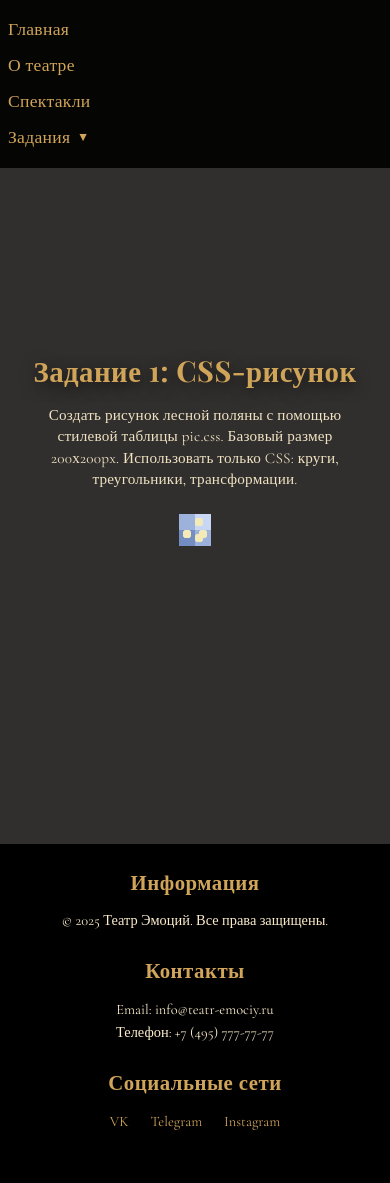
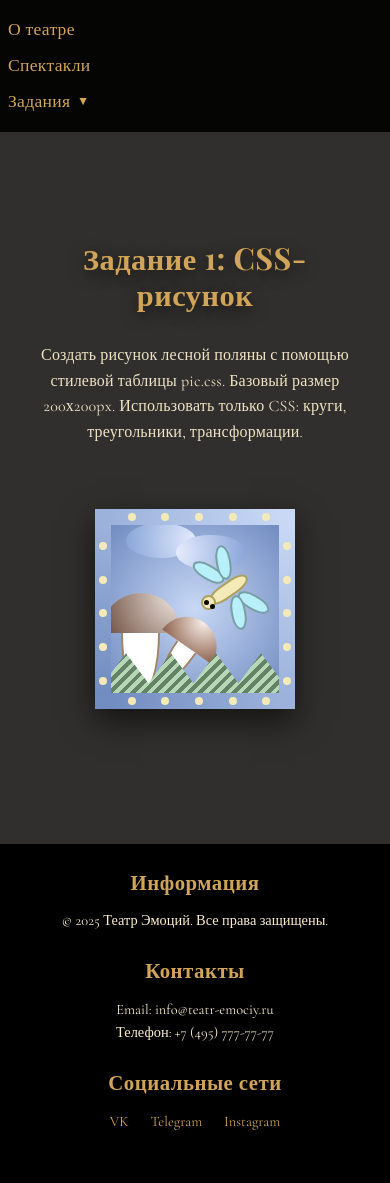
Before and after one commit to MAAnuta/my-site, a PHP site: page /task1.html in a window 390 px wide. Shown: the part 76-1259 px from the top of the page. Run offline with PHP 8.4, Linux system fonts and the light colour scheme.

Commit message:
Почистила

```diff
--- a/at-the-bottom.html
+++ b/at-the-bottom.html
@@ -54,9 +54,7 @@
         <p><strong>Жанр:</strong> Социальная драма</p>
       </div>
 
-      <!-- Аккордеон -->
       <div class="accordion">
-        <!-- Раздел "О спектакле" -->
         <div class="accordion-item">
           <button class="accordion-header" aria-label="Развернуть/свернуть раздел О спектакле">О спектакле</button>
           <div class="accordion-content">
@@ -68,7 +66,6 @@
           </div>
         </div>
 
-        <!-- Раздел "В ролях" -->
         <div class="accordion-item">
           <button class="accordion-header" aria-label="Развернуть/свернуть раздел В ролях">В ролях</button>
           <div class="accordion-content">
@@ -92,7 +89,6 @@
           </div>
         </div>
 
-        <!-- Раздел "Где нас найти" -->
         <div class="accordion-item">
           <button class="accordion-header" aria-label="Развернуть/свернуть раздел Где нас найти">Где нас найти</button>
           <div class="accordion-content">
--- a/don-juan.html
+++ b/don-juan.html
@@ -54,9 +54,7 @@
       <p><strong>Жанр:</strong> Трагикомедия</p>
     </div>
 
-    <!-- Аккордеон -->
     <div class="accordion">
-      <!-- Раздел "О спектакле" -->
       <div class="accordion-item">
         <button class="accordion-header" aria-label="Развернуть/свернуть раздел О спектакле">О спектакле</button>
         <div class="accordion-content">
@@ -66,7 +64,6 @@
         </div>
       </div>
 
-      <!-- Раздел "В ролях" -->
       <div class="accordion-item">
         <button class="accordion-header" aria-label="Развернуть/свернуть раздел В ролях">В ролях</button>
         <div class="accordion-content">
@@ -83,7 +80,6 @@
         </div>
       </div>
 
-      <!-- Раздел "Где нас найти" -->
       <div class="accordion-item">
         <button class="accordion-header" aria-label="Развернуть/свернуть раздел Где нас найти">Где нас найти</button>
         <div class="accordion-content">
--- a/honest-woman.html
+++ b/honest-woman.html
@@ -54,9 +54,7 @@
             <p><strong>Жанр:</strong> Политическая драма</p>
         </div>
 
-        <!-- Аккордеон -->
         <div class="accordion">
-            <!-- Раздел "О спектакле" -->
             <div class="accordion-item">
                 <button class="accordion-header" aria-label="Развернуть/свернуть раздел О спектакле">О спектакле</button>
                 <div class="accordion-content">
@@ -67,7 +65,6 @@
                 </div>
             </div>
 
-            <!-- Раздел "В ролях" -->
             <div class="accordion-item">
                 <button class="accordion-header" aria-label="Развернуть/свернуть раздел В ролях">В ролях</button>
                 <div class="accordion-content">
@@ -85,7 +82,6 @@
                 </div>
             </div>
 
-            <!-- Раздел "Где нас найти" -->
             <div class="accordion-item">
                 <button class="accordion-header" aria-label="Развернуть/свернуть раздел Где нас найти">Где нас найти</button>
                 <div class="accordion-content">
--- a/index.html
+++ b/index.html
@@ -9,7 +9,7 @@
   <link href="https://fonts.googleapis.com/css2?family=Playfair+Display:wght@700&family=Roboto&display=swap" rel="stylesheet">
   <link href="https://fonts.googleapis.com/css2?family=Playfair+Display:wght@400;500;600;700&family=Cormorant+Garamond:wght@300;400;500;600;700&display=swap" rel="stylesheet">
 </head>
-<body id="top">
+<body>
 <header>
   <a href="index.html" class="logo-link">
     <div class="logo">
@@ -27,7 +27,6 @@
   </a>
   <nav>
     <ul>
-      <li><a href="#top">Главная</a></li>
       <li><a href="#about">О театре</a></li>
       <li><a href="#shows">Спектакли</a></li>
       <li class="dropdown">
@@ -36,7 +35,6 @@
           <li><a href="task1.html">Задание 1</a></li>
           <li><a href="task2.html">Задание 2</a></li>
           <li><a href="task3.html">Задание 3</a></li>
-          <li><a href="kursovaya.html">Курсовая</a></li>
         </ul>
       </li>
     </ul>
@@ -44,7 +42,6 @@
 </header>
 
 <main>
-  <!-- HERO С КОЛОННАМИ -->
   <div class="hero-wrapper">
     <div class="column column-left"><div class="base"></div></div>
     <div class="column column-right"><div class="base"></div></div>
@@ -67,7 +64,6 @@
     <p>От классики до современных постановок — для истинных ценителей.</p>
 
     <div class="shows-grid">
-      <!-- 6 КАРТОЧЕК — 2 строки по 3 -->
       <div class="show-item" data-slug="optimistic-tragedy">
         <div class="show-front"><h3>Оптимистическая трагедия</h3><h3>Прощальный бал</h3></div>
         <div class="show-back">
--- a/notes-of-a-young-doctor.html
+++ b/notes-of-a-young-doctor.html
@@ -54,9 +54,7 @@
       <p><strong>Премьера:</strong> 30 апреля 2016 года</p>
     </div>
 
-    <!-- Аккордеон -->
     <div class="accordion">
-      <!-- Раздел "О спектакле" -->
       <div class="accordion-item">
         <button class="accordion-header">О спектакле</button>
         <div class="accordion-content">
@@ -65,7 +63,6 @@
         </div>
       </div>
 
-      <!-- Раздел "В ролях" -->
       <div class="accordion-item">
         <button class="accordion-header">В ролях</button>
         <div class="accordion-content">
@@ -75,7 +72,6 @@
         </div>
       </div>
 
-      <!-- Раздел "Где нас найти" -->
       <div class="accordion-item">
         <button class="accordion-header">Где нас найти</button>
         <div class="accordion-content">
--- a/resurrection.html
+++ b/resurrection.html
@@ -54,9 +54,7 @@
       <p><strong>Жанр:</strong> Философская драма</p>
     </div>
 
-    <!-- Аккордеон -->
     <div class="accordion">
-      <!-- Раздел "О спектакле" -->
       <div class="accordion-item">
         <button class="accordion-header" aria-label="Развернуть/свернуть раздел О спектакле">О спектакле</button>
         <div class="accordion-content">
@@ -64,7 +62,6 @@
         </div>
       </div>
 
-      <!-- Раздел "В ролях" -->
       <div class="accordion-item">
         <button class="accordion-header" aria-label="Развернуть/свернуть раздел В ролях">В ролях</button>
         <div class="accordion-content">
@@ -80,7 +77,6 @@
         </div>
       </div>
 
-      <!-- Раздел "Где нас найти" -->
       <div class="accordion-item">
         <button class="accordion-header" aria-label="Развернуть/свернуть раздел Где нас найти">Где нас найти</button>
         <div class="accordion-content">
--- a/style.css
+++ b/style.css
@@ -263,8 +263,8 @@ nav .dropdown-menu a:hover {
 .hero-text h1 {
     cursor: pointer;
     transition: color 0.3s, text-decoration 0.3s;
-    position: relative; /* Обеспечиваем, что заголовок выше других элементов */
-    z-index: 10; /* Выше .hero-overlay */
+    position: relative;
+    z-index: 10;
 }
 
 .hero-text h1:hover {
@@ -272,14 +272,12 @@ nav .dropdown-menu a:hover {
     text-shadow: 0 0 2px rgba(208, 164, 89, 0.5), 0 0 4px rgba(208, 164, 89, 0.3);
 }
 
-/* Убедимся, что .hero-overlay не блокирует клики */
 .hero-overlay {
-    pointer-events: none; /* Отключаем взаимодействие с оверлеем */
+    pointer-events: none;
 }
 
 /* Колонны */
 .hero-wrapper { position: relative; width: 100%; margin-top: 5em; overflow: hidden; }
-/*.hero-content-wrapper { position: relative; z-index: 3; pointer-events: none; }*/
 
 .column {
     position: absolute;
@@ -507,7 +505,6 @@ section p {
 }
 #shows { padding-bottom: 7.5em; }
 
-/* Анимация появления */
 .reveal {
     opacity: 0;
     transform: translateY(3.125em);
@@ -568,7 +565,6 @@ section p {
     transform: translateY(-0.1875em);
     box-shadow: 0 0.5em 1.25em rgba(208,164,89,0.5);
 }
-/*.note { margin-top: 0.9375em; font-size: 0.95rem; opacity: 0.8; }*/
 
 /* Карусель */
 .carousel { position: absolute; inset: 0; overflow: hidden; }
@@ -688,7 +684,6 @@ section p {
 }
 .task-page .hero-wrapper { height: 100%; overflow: hidden; }
 
-/* Дополнительно: Контейнер для центрирования */
 .container {
     max-width: 75em;
     margin: 0 auto;
@@ -751,7 +746,7 @@ section p {
 }
 
 .accordion-content.active {
-    max-height: 500px; /* Установите достаточно большое значение, чтобы вместить содержимое */
+    max-height: 500px;
     padding: 1em;
 }
 
@@ -787,7 +782,6 @@ section p {
 }
 
 /* ================= МОДАЛЬНОЕ ОКНО ДЛЯ ВИДЕО ================= */
-
 .close {
     position: absolute;
     top: -45px;
@@ -831,7 +825,6 @@ section p {
     border: none;
 }
 
-/* Убедимся, что модальное окно правильно отображается */
 #videoModal.modal {
     display: none;
     position: fixed;
@@ -876,14 +869,12 @@ section p {
 /* ================= АДАПТИВНОСТЬ ================= */
 /* Планшеты в альбомной ориентации и маленькие ноутбуки (992px и меньше) */
 @media (max-width: 992px) {
-    /* Сетка спектаклей - 2 колонки вместо 3 */
     .shows-grid {
         grid-template-columns: repeat(2, 1fr);
         gap: 1.5em;
         padding: 1.5em;
     }
 
-    /* Герой-секция */
     .hero-content {
         top: 15%;
         width: 90%;
@@ -898,7 +889,6 @@ section p {
         line-height: 1.4;
     }
 
-    /* Страница спектакля */
     .play-hero {
         min-height: 80vh;
     }
@@ -907,7 +897,6 @@ section p {
         max-width: 90%;
     }
 
-    /* Страница заданий */
     .task-section {
         padding: 1.5em;
     }
@@ -921,7 +910,6 @@ section p {
         line-height: 1.5;
     }
 
-    /* Навигация */
     nav ul {
         padding-inline: 1.5em;
     }
@@ -929,12 +917,10 @@ section p {
         margin: 0 0.5em;
     }
 
-    /* Футер */
     .footer-container {
         padding: 0 1.5em;
     }
 
-    /* Аккордеон */
     .accordion {
         max-width: 90%;
     }
@@ -943,7 +929,6 @@ section p {
         padding: 0.875em 1.25em;
     }
 
-    /* Header для страниц спектаклей */
     .play-page header {
         top: 0.8em;
         padding: 0.9em;
@@ -956,7 +941,6 @@ section p {
 
 /* Планшеты в портретной ориентации и большие телефоны (768px и меньше) */
 @media (max-width: 768px) {
-    /* Навигация - вертикальное меню */
     nav ul {
         flex-direction: column;
         padding-inline: 1em;
@@ -969,13 +953,11 @@ section p {
         padding: 1em 0;
     }
 
-    /* Основной header */
     header {
         padding: 0.8em 1em;
         position: relative;
     }
 
-    /* Герой-секция */
     .hero {
         height: 70vh;
         margin-top: 4em;
@@ -995,18 +977,15 @@ section p {
         line-height: 1.35;
     }
 
-    /* Колонны */
     .column {
         width: 2.2em;
     }
 
-    /* Параллакс секции */
     .parallax {
         min-height: 25em;
         padding-bottom: 4em;
     }
 
-    /* Карусель */
     .carousel-prev, .carousel-next {
         width: 2.8em;
         height: 2.8em;
@@ -1019,7 +998,6 @@ section p {
         right: 0.8em;
     }
 
-    /* Страница спектакля */
     .play-hero h1 {
         font-size: 2.5rem;
         margin-bottom: 0.3em;
@@ -1039,7 +1017,6 @@ section p {
         max-width: 95%;
     }
 
-    /* Выпадающее меню */
     nav .dropdown-menu {
         left: 0;
         transform: translateX(0);
@@ -1061,7 +1038,6 @@ section p {
         transform: none;
     }
 
-    /* Контент спектакля */
     .info-block p, .cast li {
         font-size: 1rem;
         margin: 0.4em 0;
@@ -1071,14 +1047,12 @@ section p {
         line-height: 1.5;
     }
 
-    /* Кнопки */
     .btn-gold {
         padding: 0.8em 1.8em;
         font-size: 0.95rem;
         border-radius: 0.4em;
     }
 
-    /* Футер */
     .footer-container {
         flex-direction: column;
         gap: 1.5em;
@@ -1093,7 +1067,6 @@ section p {
         flex-direction: column;
     }
 
-    /* Страница заданий */
     .task-section {
         padding: 1.25em;
     }
@@ -1121,7 +1094,6 @@ section p {
         margin: 0 auto;
     }
 
-    /* Аккордеон */
     .accordion {
         max-width: 95%;
         margin: 1.5em auto;
@@ -1141,7 +1113,6 @@ section p {
         padding-top: 0;
     }
 
-    /* Header для страниц спектаклей */
     .play-page header {
         top: 0.5em;
         padding: 0.7em;
@@ -1155,7 +1126,6 @@ section p {
         height: 2.4em;
     }
 
-    /* Модальное окно */
     .modal-content {
         margin: 10% auto;
         width: 95%;
@@ -1178,13 +1148,12 @@ section p {
     }
 
     #videoModal .video-container {
-        padding-bottom: 56.25%; /* Сохраняем соотношение */
+        padding-bottom: 56.25%;
     }
 }
 
 /* Телефоны среднего размера (480px и меньше) */
 @media (max-width: 480px) {
-    /* Герой-секция */
     .hero {
         height: 60vh;
         margin-top: 3.5em;
@@ -1205,12 +1174,10 @@ section p {
         letter-spacing: 0.3px;
     }
 
-    /* Колонны */
     .column {
         width: 1.5em;
     }
 
-    /* Сетка спектаклей - 1 колонка */
     .shows-grid {
         grid-template-columns: 1fr;
         gap: 1.25em;
@@ -1221,7 +1188,6 @@ section p {
         margin-bottom: 0.5em;
     }
 
-    /* Страница спектакля */
     .play-hero {
         min-height: 60vh;
         padding: 2.5em 0.5em;
@@ -1238,7 +1204,6 @@ section p {
         padding: 1.25em 0.75em;
     }
 
-    /* Контент */
     .info-block p, .cast li, .description p {
         font-size: 0.95rem;
         line-height: 1.4;
@@ -1250,14 +1215,12 @@ section p {
         padding: 0.3em 0;
     }
 
-    /* Кнопки */
     .btn-gold {
         padding: 0.7em 1.5em;
         font-size: 0.9rem;
         border-radius: 0.3em;
     }
 
-    /* Карусель */
     .carousel-prev, .carousel-next {
         width: 2.5em;
         height: 2.5em;
@@ -1270,7 +1233,6 @@ section p {
         right: 0.5em;
     }
 
-    /* Страница заданий */
     .task-section {
         padding: 1em 0.75em;
     }
@@ -1287,7 +1249,6 @@ section p {
         max-width: 18em;
     }
 
-    /* Аккордеон */
     .accordion-header {
         font-size: 1.3rem;
         padding: 0.7em 0.9em;
@@ -1310,7 +1271,6 @@ section p {
         font-size: 0.95rem;
     }
 
-    /* Header для страниц спектаклей */
     .play-page header {
         top: 0.3em;
         padding: 0.6em;
@@ -1324,7 +1284,6 @@ section p {
         height: 2em;
     }
 
-    /* Футер */
     .footer {
         padding: 1.5em 1em;
     }
@@ -1332,7 +1291,6 @@ section p {
         font-size: 0.9rem;
     }
 
-    /* Модальное окно */
     .modal-content {
         margin: 15% auto;
         width: 98%;
@@ -1357,7 +1315,6 @@ section p {
 
 /* Маленькие телефоны (360px и меньше) */
 @media (max-width: 360px) {
-    /* Герой-секция */
     .hero {
         height: 55vh;
         margin-top: 3em;
@@ -1375,12 +1332,10 @@ section p {
         line-height: 1.3;
     }
 
-    /* Колонны */
     .column {
         width: 1.2em;
     }
 
-    /* Страница спектакля */
     .play-hero {
         min-height: 55vh;
         padding: 2em 0.4em;
@@ -1395,18 +1350,15 @@ section p {
         padding: 1em 0.5em;
     }
 
-    /* Контент */
     .info-block p, .cast li, .description p {
         font-size: 0.9rem;
     }
 
-    /* Кнопки */
     .btn-gold {
         padding: 0.6em 1.2em;
         font-size: 0.85rem;
     }
 
-    /* Сетка спектаклей */
     .shows-grid {
         gap: 1em;
         padding: 1em 0.75em;
@@ -1418,7 +1370,6 @@ section p {
         padding: 10em 0.8em 0.8em;
     }
 
-    /* Страница заданий */
     .task-section {
         padding: 0.8em 0.5em;
     }
@@ -1435,7 +1386,6 @@ section p {
         max-width: 16em;
     }
 
-    /* Аккордеон */
     .accordion {
         margin: 1em auto;
     }
@@ -1454,7 +1404,6 @@ section p {
         padding: 0.3em 0.6em;
     }
 
-    /* Header для страниц спектаклей */
     .play-page header {
         top: 0.2em;
         padding: 0.5em;
@@ -1468,7 +1417,6 @@ section p {
         height: 1.8em;
     }
 
-    /* Футер */
     .footer {
         padding: 1.25em 0.75em;
     }
@@ -1479,7 +1427,6 @@ section p {
         margin: 0 0.4em;
     }
 
-    /* Навигация */
     nav ul {
         padding: 0.8em 0;
     }
@@ -1488,7 +1435,6 @@ section p {
     }
 }
 
-/* Очень маленькие телефоны (320px и меньше) */
 @media (max-width: 320px) {
     .hero-content h1 {
         font-size: 1.7rem;
@@ -1510,3 +1456,69 @@ section p {
         height: 16em;
     }
 }
+
+/* ================= АДАПТИВНОСТЬ ДЛЯ ЗАДАНИЙ ================= */
+@media (max-width: 768px) {
+    .task-page .hero-wrapper,
+    .task-page .curtain,
+    .task-page .column {
+        display: none;
+    }
+
+    .task-page {
+        padding-top: 14em;
+        min-height: 100vh;
+        height: auto;
+        overflow: visible;
+    }
+
+    .task-section {
+        padding-bottom: 1.5em;
+        text-align: center;
+        justify-content: flex-start;
+    }
+
+    .task-title {
+        font-size: 1.9rem;
+        margin-bottom: 1em;
+    }
+
+    .task-desc {
+        font-size: 1rem;
+        line-height: 1.6;
+        margin-bottom: 1.5em;
+    }
+
+    .task-demo {
+        max-width: 200px;
+        margin: 2em auto;
+        padding: 0;
+        perspective: none;
+    }
+
+    .demo-wrapper {
+        width: 200px;
+        height: 200px;
+        margin: 2em auto;
+        box-shadow: 0 12px 30px rgba(0,0,0,0.6);
+        background: #fff;
+    }
+
+    .task-demo .box,
+    .task-demo .flexbox-role {
+        width: 200px;
+        height: 200px;
+        min-width: 200px;
+        min-height: 200px;
+    }
+}
+
+@media (max-width: 768px) {
+    .task-page .hero-wrapper,
+    .task-page .curtain-left,
+    .task-page .curtain-right,
+    .task-page .column-left,
+    .task-page .column-right {
+        display: none !important;
+    }
+}
--- a/task1.html
+++ b/task1.html
@@ -28,7 +28,6 @@
   </a>
   <nav>
     <ul>
-      <li><a href="index.html#top">Главная</a></li>
       <li><a href="index.html#about">О театре</a></li>
       <li><a href="index.html#shows">Спектакли</a></li>
       <li class="dropdown">
@@ -37,7 +36,6 @@
           <li><a href="task1.html">Задание 1</a></li>
           <li><a href="task2.html">Задание 2</a></li>
           <li><a href="task3.html">Задание 3</a></li>
-          <li><a href="kursovaya.html">Курсовая</a></li>
         </ul>
       </li>
     </ul>
--- a/task2.html
+++ b/task2.html
@@ -28,7 +28,6 @@
   </a>
   <nav>
     <ul>
-      <li><a href="index.html#top">Главная</a></li>
       <li><a href="index.html#about">О театре</a></li>
       <li><a href="index.html#shows">Спектакли</a></li>
       <li class="dropdown">
@@ -37,7 +36,6 @@
           <li><a href="task1.html">Задание 1</a></li>
           <li><a href="task2.html">Задание 2</a></li>
           <li><a href="task3.html">Задание 3</a></li>
-          <li><a href="kursovaya.html">Курсовая</a></li>
         </ul>
       </li>
     </ul>
--- a/task3.html
+++ b/task3.html
@@ -28,7 +28,6 @@
     </a>
     <nav>
         <ul>
-            <li><a href="index.html#top">Главная</a></li>
             <li><a href="index.html#about">О театре</a></li>
             <li><a href="index.html#shows">Спектакли</a></li>
             <li class="dropdown">
@@ -37,7 +36,6 @@
                     <li><a href="task1.html">Задание 1</a></li>
                     <li><a href="task2.html">Задание 2</a></li>
                     <li><a href="task3.html">Задание 3</a></li>
-                    <li><a href="kursovaya.html">Курсовая</a></li>
                 </ul>
             </li>
         </ul>
```
Also changed, not shown: optimistic-tragedy.html (+0 -10 lines), script.js (+9 -45 lines).
